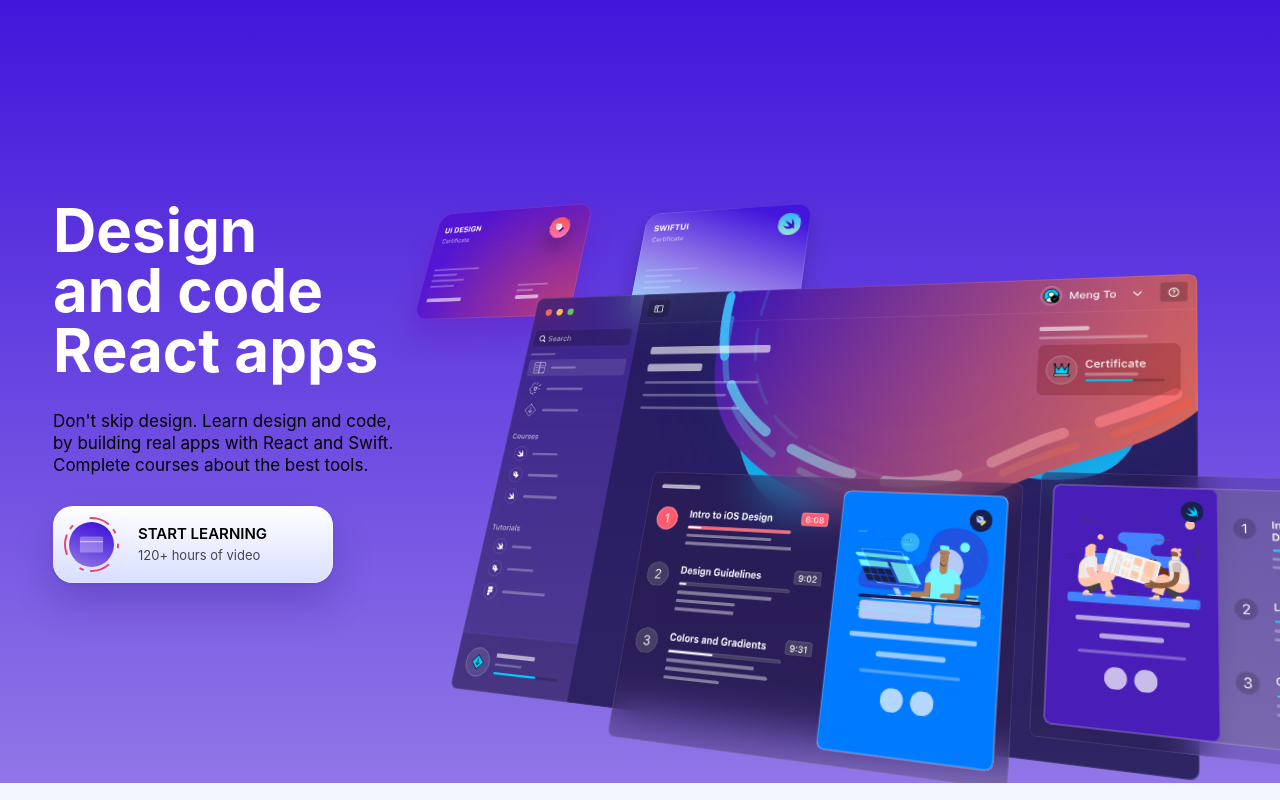
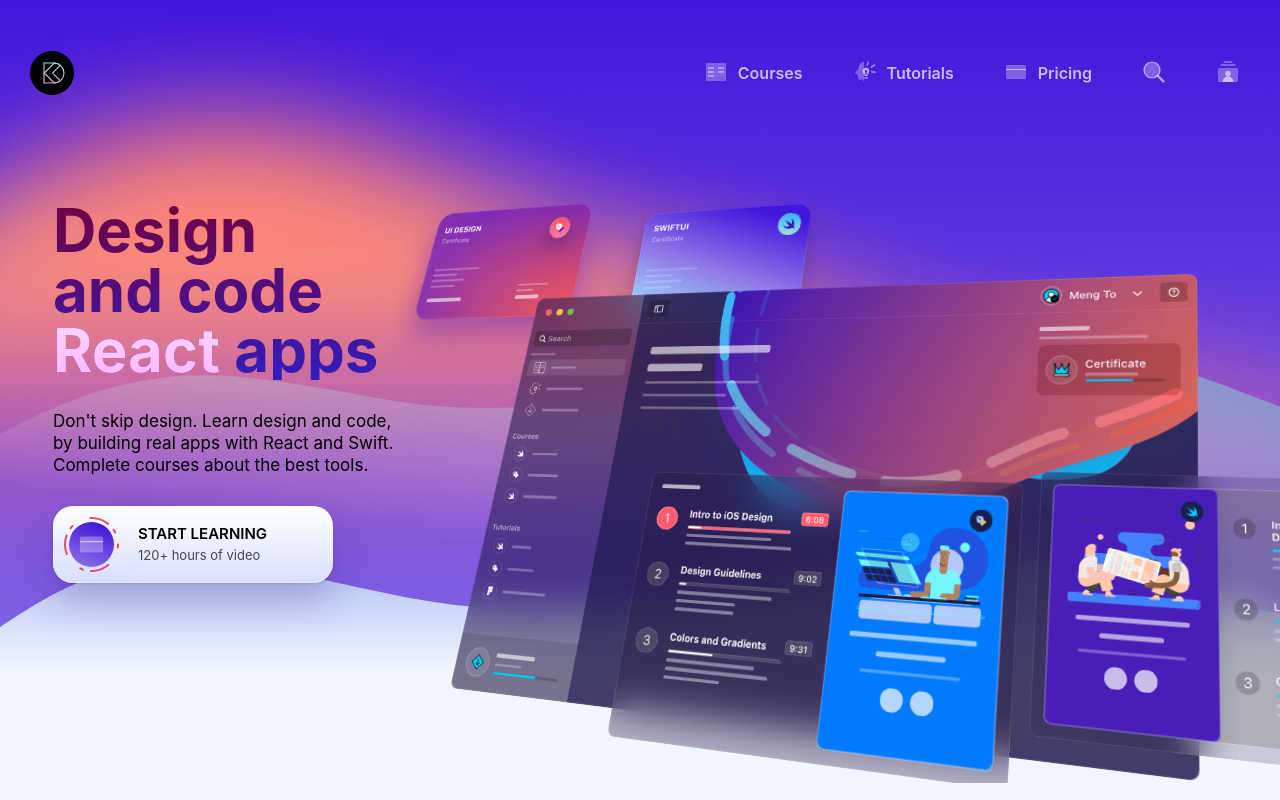
Before and after one commit to Th3lios/React-site, a Gatsby site: page / in a window 1280 px wide. Built offline with nearby package versions, Linux system fonts and the light colour scheme; Gatsby itself is replaced by a stand-in of ours.

Commit message:
Hero section done

```diff
--- a/src/components/animations/MockupAnimation.js
+++ b/src/components/animations/MockupAnimation.js
@@ -1,14 +1,14 @@
-import React from 'react'
-import styled from 'styled-components'
+import React from "react"
+import styled from "styled-components"
 
 const MockupAnimation = () => {
   return (
     <Wrapper>
-      <div className="mockup1"/>
-      <div className="mockup2"/>
-      <div className="mockup3"/>
-      <div className="mockup4"/>
-      <div className="mockup5"/>
+      <div className="mockup1" />
+      <div className="mockup2" />
+      <div className="mockup3" />
+      <div className="mockup4" />
+      <div className="mockup5" />
     </Wrapper>
   )
 }
@@ -17,13 +17,23 @@
   position: relative;
   perspective: 1000;
 
+  @media (max-width: 768px) {
+    transform: scale(0.6);
+    transform-origin: top left;
+  }
+
+  @media (max-width: 450px) {
+    transform: scale(0.4);
+    transform-origin: top left;
+  }
+
   div {
     transform: rotateY(-20deg) rotateX(20deg);
-    transform-origin: bottom left
+    transform-origin: bottom left;
   }
 
   * {
-    transition: 2s cubic-bezier(0.075, 0.82, 0.165, 1)
+    transition: 2s cubic-bezier(0.075, 0.82, 0.165, 1);
   }
 
   :hover div {
@@ -49,7 +59,7 @@
       transform: translate(-90px, 30px);
     }
     :hover {
-      filter: brightness(150%) saturate(120%)
+      filter: brightness(150%) saturate(120%);
     }
   }
 
@@ -60,12 +70,18 @@
     left: 0px;
     top: 0px;
 
-    background: url('/images/animations/mockup1.svg'), radial-gradient(218.51% 281.09% at 100% 100%, rgba(253, 63, 51, 0.6) 0%, rgba(76, 0, 200, 0.6) 45.83%, rgba(76, 0, 200, 0.6) 100%);
-    box-shadow: 0px 16.3881px 32.7761px rgba(99, 30, 187, 0.5), inset 0px 0px 0px 0.5px rgba(255, 255, 255, 0.2);
+    background: url("/images/animations/mockup1.svg"),
+      radial-gradient(
+        218.51% 281.09% at 100% 100%,
+        rgba(253, 63, 51, 0.6) 0%,
+        rgba(76, 0, 200, 0.6) 45.83%,
+        rgba(76, 0, 200, 0.6) 100%
+      );
+    box-shadow: 0px 16.3881px 32.7761px rgba(99, 30, 187, 0.5),
+      inset 0px 0px 0px 0.5px rgba(255, 255, 255, 0.2);
     backdrop-filter: blur(21.8507px);
     /* Note: backdrop-filter has minimal browser support */
     border-radius: 16px;
-
   }
 
   .mockup2 {
@@ -76,8 +92,16 @@
     left: 214px;
     top: 0px;
 
-    background:  url('/images/animations/mockup2.svg'), linear-gradient(198.85deg, #4316DB 12.72%, #9076E7 54.49%, #A2EEFF 100.01%);
-    box-shadow: 0px 8.19119px 16.3824px rgba(0, 0, 0, 0.1), 0px 16.3824px 32.7648px rgba(0, 0, 0, 0.15), inset 0px 0px 0px 0.5px rgba(255, 255, 255, 0.2);
+    background: url("/images/animations/mockup2.svg"),
+      linear-gradient(
+        198.85deg,
+        #4316db 12.72%,
+        #9076e7 54.49%,
+        #a2eeff 100.01%
+      );
+    box-shadow: 0px 8.19119px 16.3824px rgba(0, 0, 0, 0.1),
+      0px 16.3824px 32.7648px rgba(0, 0, 0, 0.15),
+      inset 0px 0px 0px 0.5px rgba(255, 255, 255, 0.2);
     backdrop-filter: blur(21.8432px);
     /* Note: backdrop-filter has minimal browser support */
     border-radius: 16px;
@@ -90,7 +114,7 @@
     left: 37px;
     top: 60px;
 
-    background:  url('/images/animations/mockup3.svg'), rgba(23, 12, 61, 0.5);
+    background: url("/images/animations/mockup3.svg"), rgba(23, 12, 61, 0.5);
     box-shadow: inset 0px 0px 0px 0.5px rgba(255, 255, 255, 0.2);
     backdrop-filter: blur(20px);
     /* Note: backdrop-filter has minimal browser support */
@@ -104,7 +128,7 @@
     left: 194px;
     top: 262px;
 
-    background:  url('/images/animations/mockup4.svg'), rgba(39, 20, 62, 0.3);
+    background: url("/images/animations/mockup4.svg"), rgba(39, 20, 62, 0.3);
     box-shadow: inset 0px 0px 0px 0.5px rgba(255, 255, 255, 0.2);
     backdrop-filter: blur(20px);
     /* Note: backdrop-filter has minimal browser support */
@@ -118,7 +142,7 @@
     left: 616px;
     top: 262px;
 
-    background:  url('/images/animations/mockup5.svg'), rgba(39, 20, 62, 0.2);
+    background: url("/images/animations/mockup5.svg"), rgba(39, 20, 62, 0.2);
     box-shadow: inset 0px 0px 0px 0.5px rgba(255, 255, 255, 0.2);
     backdrop-filter: blur(20px);
     /* Note: backdrop-filter has minimal browser support */
--- /dev/null
+++ b/src/components/backgrounds/WaveBackground.js
@@ -0,0 +1,39 @@
+import React from "react"
+import styled from "styled-components"
+const WaveBackground = () => {
+  return (
+    <Wrapper>
+      <Background />
+      <Wave src="/images/waves/wave1.png" style={{ top: "0px" }} />
+      <Wave src="/images/waves/hero-wave2.svg" style={{ top: "350px" }} />
+      <BottomWave src="/images/waves/hero-wave3.svg" style={{ top: "550px" }} />
+    </Wrapper>
+  )
+}
+
+const Wrapper = styled.div`
+  position: relative;
+`
+const Wave = styled.img`
+  position: absolute;
+  z-index: -1;
+
+  @media (min-width: 1440px) {
+    width: 100%;
+  }
+`
+const BottomWave = styled(Wave)`
+  @media (prefers-color-scheme: dark) {
+    content: url("/images/waves/hero-wave3-dark.svg");
+  }
+`
+
+const Background = styled.div`
+  background: linear-gradient(180deg, #4316db 0%, #9076e7 100%);
+  position: absolute;
+  width: 100%;
+  height: 800px;
+  z-index: -1;
+`
+
+export default WaveBackground
--- /dev/null
+++ b/src/components/buttons/MenuButton.js
@@ -0,0 +1,35 @@
+import React from "react"
+import { Link } from "gatsby"
+import styled from "styled-components"
+
+const MenuButton = props => {
+  const { item, index, handleClick } = props
+  return (
+    <Link key={index} to={item.link} onClick={handleClick}>
+      <MenuItem title={item.title}>
+        <Link to="/">
+          <img alt="icon" src={item.icon} />
+        </Link>
+        {item.title}
+      </MenuItem>
+    </Link>
+  )
+}
+
+const MenuItem = styled.div`
+  color: rgba(255, 255, 255, 0.7);
+  display: grid;
+  gap: ${props => (props.title ? "10px" : "0px")};
+  grid-template-columns: repeat(2, auto);
+  align-items: center;
+  padding: 10px;
+  transition: 0.3s ease-in-out;
+  border-radius: 10px;
+  :hover {
+    background: rgba(255, 255, 255, 0.1);
+    box-shadow: 0px 10px 20px rgba(0, 0, 0, 0.1),
+      inset 0px 0px 0px 0.5px rgba(255, 255, 255, 0.2);
+  }
+`
+
+export default MenuButton
--- /dev/null
+++ b/src/components/data/menuData.js
@@ -0,0 +1,17 @@
+export const menuData = [
+  { title: "Courses", icon: "/images/icons/courses.svg", link: "/courses" },
+  {
+    title: "Tutorials",
+    icon: "/images/icons/tutorials.svg",
+    link: "/tutorials",
+  },
+  { title: "Pricing", icon: "/images/icons/pricing.svg", link: "/pricing" },
+  { title: "", icon: "/images/icons/search.svg", link: "/search" },
+  { title: "", icon: "/images/icons/account.svg", link: "/account" },
+]
+
+export const tooltipData = [
+  { title: "Profile", icon: "/images/icons/profile.svg", link: "/profile" },
+  { title: "Setting", icon: "/images/icons/settings.svg", link: "/settings" },
+  { title: "Sign out", icon: "/images/icons/signout.svg", link: "/logout" },
+]
--- /dev/null
+++ b/src/components/layout/Header.js
@@ -0,0 +1,103 @@
+import React, { useState, useEffect, useRef } from "react"
+import styled from "styled-components"
+import { menuData } from "../data/menuData"
+import MenuButton from "../buttons/MenuButton"
+import MenuTooltip from "../tooltips/MenuTooltip"
+
+const Header = () => {
+  const [isOpen, setIsOpen] = useState(false)
+  const ref = useRef()
+  const tooltipRef = useRef()
+
+  useEffect(() => {
+    document.addEventListener("mousedown", handleClickOutside)
+    return () => {
+      document.removeEventListener("mousedown", handleClickOutside)
+    }
+  }, [])
+
+  const handleClickOutside = event => {
+    if (
+      ref.current &&
+      !ref.current.contains(event.target) &&
+      !tooltipRef.current.contains(event.target)
+    ) {
+      setIsOpen(false)
+    }
+  }
+
+  const handleClick = event => {
+    setIsOpen(!isOpen)
+    event.preventDefault()
+  }
+
+  return (
+    <Wrapper>
+      <img alt="logo" src="/images/logos/logo.svg" />
+      <MenuWrapper ref={ref} count={menuData.length}>
+        {menuData.map((item, index) =>
+          item.link === "/account" ? (
+            <MenuButton
+              handleClick={event => handleClick(event)}
+              item={item}
+              key={index}
+            />
+          ) : (
+            <MenuButton item={item} key={index} />
+          )
+        )}
+        <HambugerWrapper>
+          <MenuButton
+            item={{ title: "", icon: "/images/icons/hamburger.svg", link: "/" }}
+            handleClick={event => handleClick(event)}
+          />
+        </HambugerWrapper>
+      </MenuWrapper>
+      <div ref={tooltipRef}>
+        <MenuTooltip isOpen={isOpen} />
+      </div>
+    </Wrapper>
+  )
+}
+
+const Wrapper = styled.div`
+  position: absolute;
+  top: 50px;
+  display: grid;
+  grid-template-columns: 44px auto;
+  width: 100%;
+  justify-content: space-between;
+  padding: 0px 30px;
+  align-items: center;
+
+  @media (max-width: 768px) {
+    top: 30px;
+  }
+  @media (max-width: 450px) {
+    top: 20px;
+    padding: 0 20px;
+  }
+`
+
+const MenuWrapper = styled.div`
+  display: grid;
+  gap: 30px;
+  grid-template-columns: repeat(${props => props.count}, auto);
+
+  @media (max-width: 768px) {
+    > a {
+      display: none;
+    }
+    grid-template-columns: auto;
+  }
+`
+
+const HambugerWrapper = styled.div`
+  display: none;
+
+  @media (max-width: 768px) {
+    display: block;
+  }
+`
+
+export default Header
--- a/src/components/layout/layout.js
+++ b/src/components/layout/layout.js
@@ -1,11 +1,13 @@
 import React from "react"
 import { GlobalStyle } from "../styles/GlobalStyle"
+import Header from "./Header"
 import "./layout.css"
 
 function Layout({ children }) {
   return (
     <>
       <GlobalStyle />
+      <Header />
       <main>{children}</main>
     </>
   )
--- a/src/components/sections/HeroSection.js
+++ b/src/components/sections/HeroSection.js
@@ -1,21 +1,28 @@
-import React from 'react'
-import styled from "styled-components"
+import React from "react"
+import styled, { keyframes } from "styled-components"
 import { H1, MediumText } from "../styles/TextStyles"
 import { themes } from "../styles/ColorStyles"
 import PurchaseButton from "../buttons/PurchaseButton"
-import MockupAnimation from '../animations/MockupAnimation'
+import MockupAnimation from "../animations/MockupAnimation"
+import WaveBackground from "../backgrounds/WaveBackground"
+
 const HeroSection = () => {
   return (
     <Wrapper>
+      <WaveBackground />
       <ContentWrapper>
         <TextWrapper>
-          <Title>Design <br/> and code <br/> React apps</Title>
+          <Title>
+            Design <br /> and code <br /> <span>React</span> apps
+          </Title>
           <Description>
-            Don't skip design. Learn design and code, by building
-            real apps with React and Swift. Complete courses about the
-            best tools.
+            Don't skip design. Learn design and code, by building real apps with
+            React and Swift. Complete courses about the best tools.
           </Description>
-          <PurchaseButton title="Start learning" subtitle="120+ hours of video"/>
+          <PurchaseButton
+            title="Start learning"
+            subtitle="120+ hours of video"
+          />
         </TextWrapper>
         <MockupAnimation />
       </ContentWrapper>
@@ -23,9 +30,14 @@
   )
 }
 
+const animation = keyframes`
+  0% { opacity: 0; transform: translateY(-10px); filter: blur(10px)}
+  100% { opacity: 1; transform: translateY(0px); filter: blur(0px)}
+`
+
 const Wrapper = styled.div`
   overflow: hidden;
-  background: linear-gradient(180deg, #4316DB 0%, #9076E7 100%);
+  //background: linear-gradient(180deg, #4316db 0%, #9076e7 100%);
 `
 const ContentWrapper = styled.div`
   max-width: 1234px;
@@ -33,14 +45,49 @@
   padding: 200px 30px;
   display: grid;
   grid-template-columns: 360px auto;
+
+  @media (max-width: 450px) {
+    grid-template-columns: auto;
+    gap: 60px;
+    padding: 150px 20px 250px;
+  }
 `
 const TextWrapper = styled.div`
   max-width: 365px;
   display: grid;
   gap: 30px;
+  > * {
+    opacity: 0;
+    animation: ${animation} 1s forwards;
+
+    :nth-child(1) {
+      animation-delay: 0s;
+    }
+    :nth-child(2) {
+      animation-delay: 0.2s;
+    }
+    :nth-child(3) {
+      animation-delay: 0.4s;
+    }
+  }
 `
 const Title = styled(H1)`
   color: ${themes.dark.text1};
+  background: linear-gradient(180deg, #730040 0%, #301cbe 100%);
+  background-clip: text;
+  -webkit-background-clip: text;
+  color: transparent;
+
+  span {
+    background: linear-gradient(180deg, #ffd7ff 0%, #ffb6ff 100%);
+    background-clip: text;
+    -webkit-background-clip: text;
+    color: transparent;
+  }
+
+  @media (max-width: 450px) {
+    font-size: 48px;
+  }
 `
 
 const Description = styled(MediumText)``
--- a/src/components/styles/TextStyles.js
+++ b/src/components/styles/TextStyles.js
@@ -1,18 +1,30 @@
-import styled from 'styled-components'
+import styled from "styled-components"
 
 export const H1 = styled.h1`
   font-weight: bold;
   font-size: 60px;
+
+  @media (max-width: 450) {
+    font-size: 34px;
+  }
 `
 
 export const H2 = styled.h2`
   font-weight: bold;
   font-size: 40px;
+
+  @media (max-width: 450) {
+    font-size: 28px;
+  }
 `
 
 export const H3 = styled.h3`
   font-weight: bold;
   font-size: 30px;
+
+  @media (max-width: 450) {
+    font-size: 24px;
+  }
 `
 
 export const BodyIntro = styled.p`
--- /dev/null
+++ b/src/components/tooltips/MenuTooltip.js
@@ -0,0 +1,41 @@
+import React from "react"
+import styled from "styled-components"
+import MenuButton from "../buttons/MenuButton"
+import { tooltipData } from "../data/menuData"
+const MenuTooltip = props => {
+  const { isOpen } = props
+  return (
+    <Wrapper isOpen={isOpen}>
+      {tooltipData.map((item, index) => (
+        <MenuButton item={item} key={index} />
+      ))}
+    </Wrapper>
+  )
+}
+
+const Wrapper = styled.div`
+  background: rgba(15, 14, 71, 0.3);
+  box-shadow: 0px 50px 100px rgba(0, 0, 0, 0.25),
+    inset 0px 0px 0px 0.5px rgba(255, 255, 255, 0.2);
+  backdrop-filter: blur(40px);
+  /* Note: backdrop-filter has minimal browser support */
+
+  border-radius: 20px;
+  padding: 20px;
+  top: 60px;
+  right: 30px;
+  position: absolute;
+  opacity: ${props => (props.isOpen ? 1 : 0)};
+  z-index: 1;
+  display: grid;
+  gap: 10px;
+  grid-template-columns: 150px;
+  transition: 0.5s ease-in-out;
+  visibility: ${props => (props.isOpen ? "visible" : "hidden")};
+  transform: ${props =>
+    props.isOpen
+      ? "skewY(0deg) rotate(0deg) translateY(0px)"
+      : "skewY(-5deg) rotate(5deg) translateY(-30px)"};
+`
+
+export default MenuTooltip
```
Also changed, not shown: static/images/waves/hero-wave3-dark.svg (added), static/images/waves/wave1.png (added).
